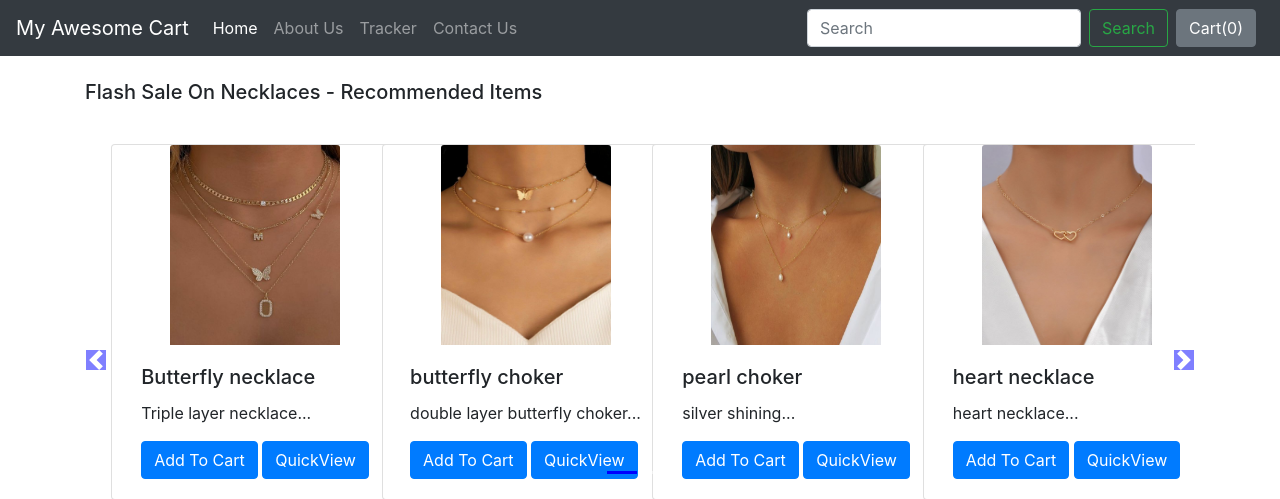
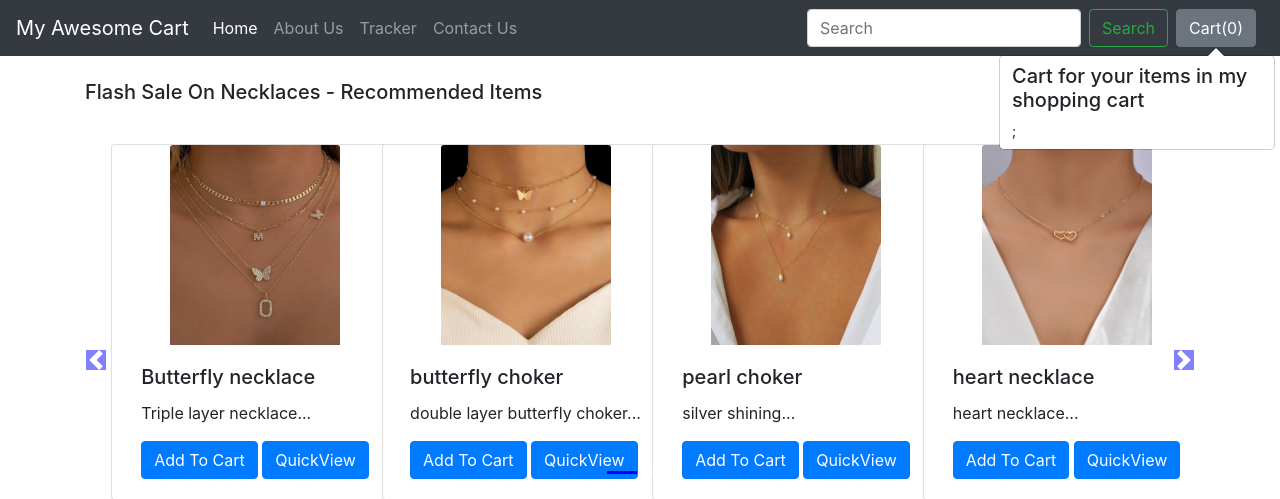
Before and after one commit to anoushazaidii/Django-My-Ecommerce-Application, a Django app: page /shop/ in a window 1280 px wide. Shown: the top 499 px of the page. Run offline with Django 5.2, Linux system fonts and the light colour scheme; data comes from the database, SQL or seed files in the repository; some libraries are stand-ins or nearby versions.

Commit message:
cart functionalities completed

```diff
--- a/myecommerce/shop/templates/shop/indexV2.html
+++ b/myecommerce/shop/templates/shop/indexV2.html
@@ -54,12 +54,13 @@ padding-right: 0;
                         <div class="card align-items-center" style="width: 18rem;">
                             <img src='/media/{{i.image}}' class="card-img-top" alt="...">
                             <div class="card-body">
-                                <h5 class="card-title">{{i.product_name}}</h5>
+                                <h5 class="card-title" id="namepr{{i.id}}">{{i.product_name}}</h5>
                                 <p class="card-text">{{i.desc|slice:"0:53"}}...</p>
                                 <span id="divpr{{i.id}}" class="divpr">
                                     <button id="pr{{i.id}}" class="btn btn-primary cart">Add To Cart</button>
                                 </span>
-                                <a href="/shop/products/{{i.id}}"><button id="qv{{i.id}}" class="btn btn-primary cart">QuickView</button></a>
+                                <a href="/shop/products/{{i.id}}"><button id="qv{{i.id}}"
+                                        class="btn btn-primary cart">QuickView</button></a>
                             </div>
                         </div>
                     </div>
@@ -93,7 +94,9 @@ if (localStorage.getItem('cart') == null) {
         updateCart(cart);
     }
     // If the add to cart button is clicked, add/increment the item
-$('.cart').click(function() {
+    // $('.cart').click(function ()
+    $('.divpr').on('click','button.cart',function()
+    {
         var idstr = this.id.toString();
         if (cart[idstr] != undefined) {
             cart[idstr] = cart[idstr] + 1;
@@ -105,25 +108,56 @@ $('.cart').click(function() {
     });
     //Add Popover to cart
     $('#popcart').popover();
-document.getElementById("popcart").setAttribute('data-content', '<h5>Cart for your items in my shopping cart</h5>');
+    updatePopover(cart);
+
+    function clearCart() {
+        cart = JSON.parse(localStorage.getItem('cart'));
+        for (var item in cart) {
+            document.getElementById('div' + item).innerHTML =
+                '<button id="' + item + '" class="btn btn-primary cart" >Add To Cart</button>'
+        }
+        localStorage.clear()
+        cart = {}
+        updateCart(cart)
+    }
+
+    function updatePopover(cart) {
+        console.log('We are inside updatePopover');
+        var popStr = "";
+        popStr = popStr + "<h5> Cart for your items in my shopping cart </h5><div class='mx-2 my-2'>";
+        var i = 1;
+        for (var item in cart) {
+            popStr = popStr + "<b>" + i + "</b>. ";
+            popStr = popStr + document.getElementById('name' + item).innerHTML.slice(0, 19) + "... Qty: " + cart[item] + '<br>';
+            i = i + 1;
+        }
+        popStr = popStr + "</div> <a href='/shop/checkout'> <button class = 'btn btn-primary' id = 'Checkout'>Checkout</button></a> <button class = 'btn btn-primary' onClick='clearCart()' id = 'clearCart'>Clear Cart</button>;"
+        console.log(popStr);
+        document.getElementById('popcart').setAttribute('data-content', popStr);
+        $('#popcart').popover('show');
+    }
     function updateCart(cart) {
+        var sum = 0
+
         for (var item in cart) {
+            sum = sum + cart[item]
             document.getElementById('div' + item).innerHTML = "<button id='minus" + item + "' class='btn btn-primary minus'>-</button> <span id='val" + item + "''>" + cart[item] + "</span> <button id='plus" + item + "' class='btn btn-primary plus'> + </button>";
         }
         localStorage.setItem('cart', JSON.stringify(cart));
-    document.getElementById('cart').innerHTML = Object.keys(cart).length;
+        document.getElementById('cart').innerHTML = sum;
         console.log(cart);
+        updatePopover(cart);
     }
     // If plus or minus button is clicked, change the cart as well as the display value
-$('.divpr').on("click", "button.minus", function() {
-    a = this.id.slice(7, );
+    $('.divpr').on("click", "button.minus", function () {
+        a = this.id.slice(7,);
         cart['pr' + a] = cart['pr' + a] - 1;
         cart['pr' + a] = Math.max(0, cart['pr' + a]);
         document.getElementById('valpr' + a).innerHTML = cart['pr' + a];
         updateCart(cart);
     });
-$('.divpr').on("click", "button.plus", function() {
-    a = this.id.slice(6, );
+    $('.divpr').on("click", "button.plus", function () {
+        a = this.id.slice(6,);
         cart['pr' + a] = cart['pr' + a] + 1;
         document.getElementById('valpr' + a).innerHTML = cart['pr' + a];
         updateCart(cart);
```
Lines whose indentation alone changed are shown as unchanged.
